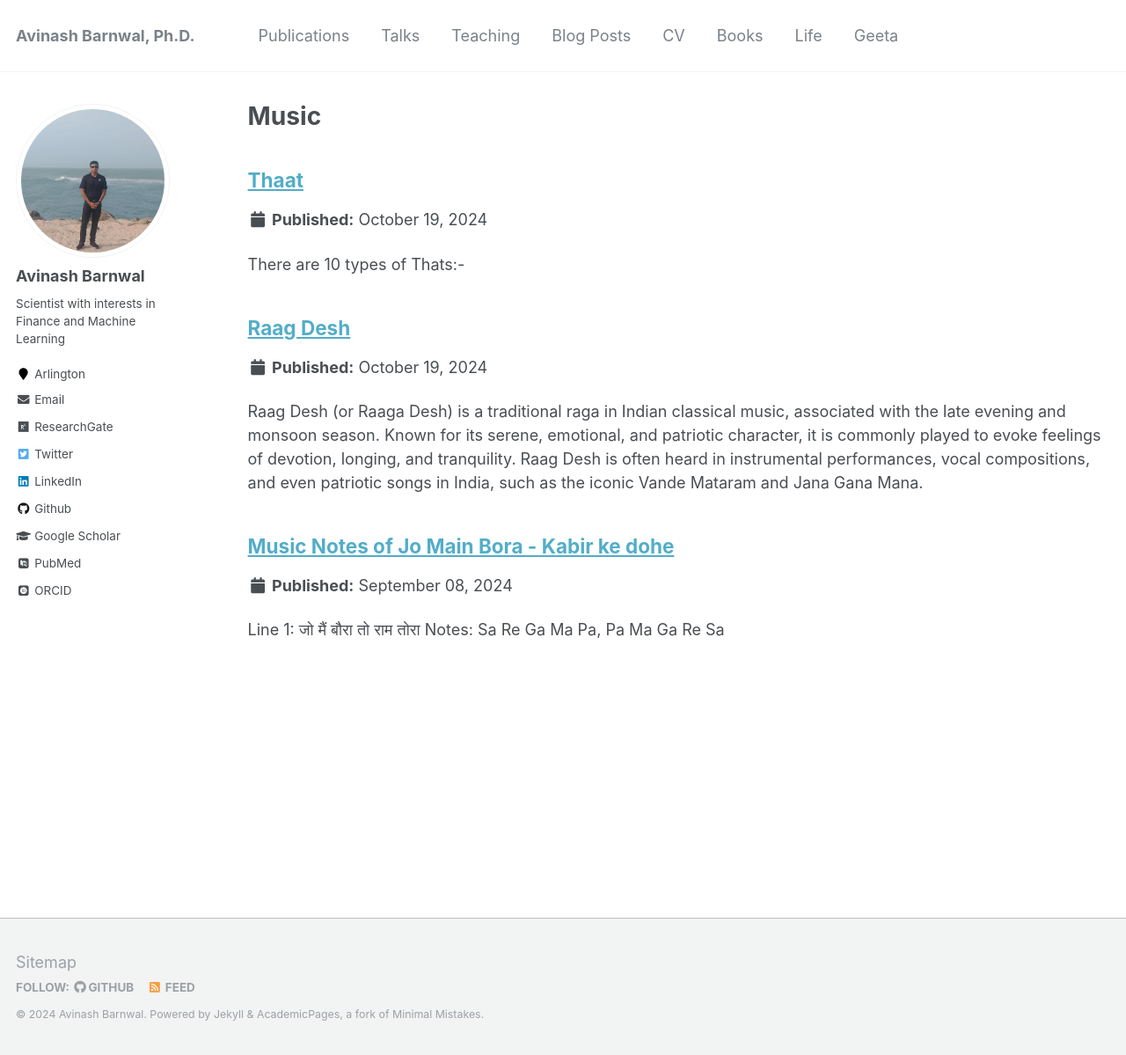
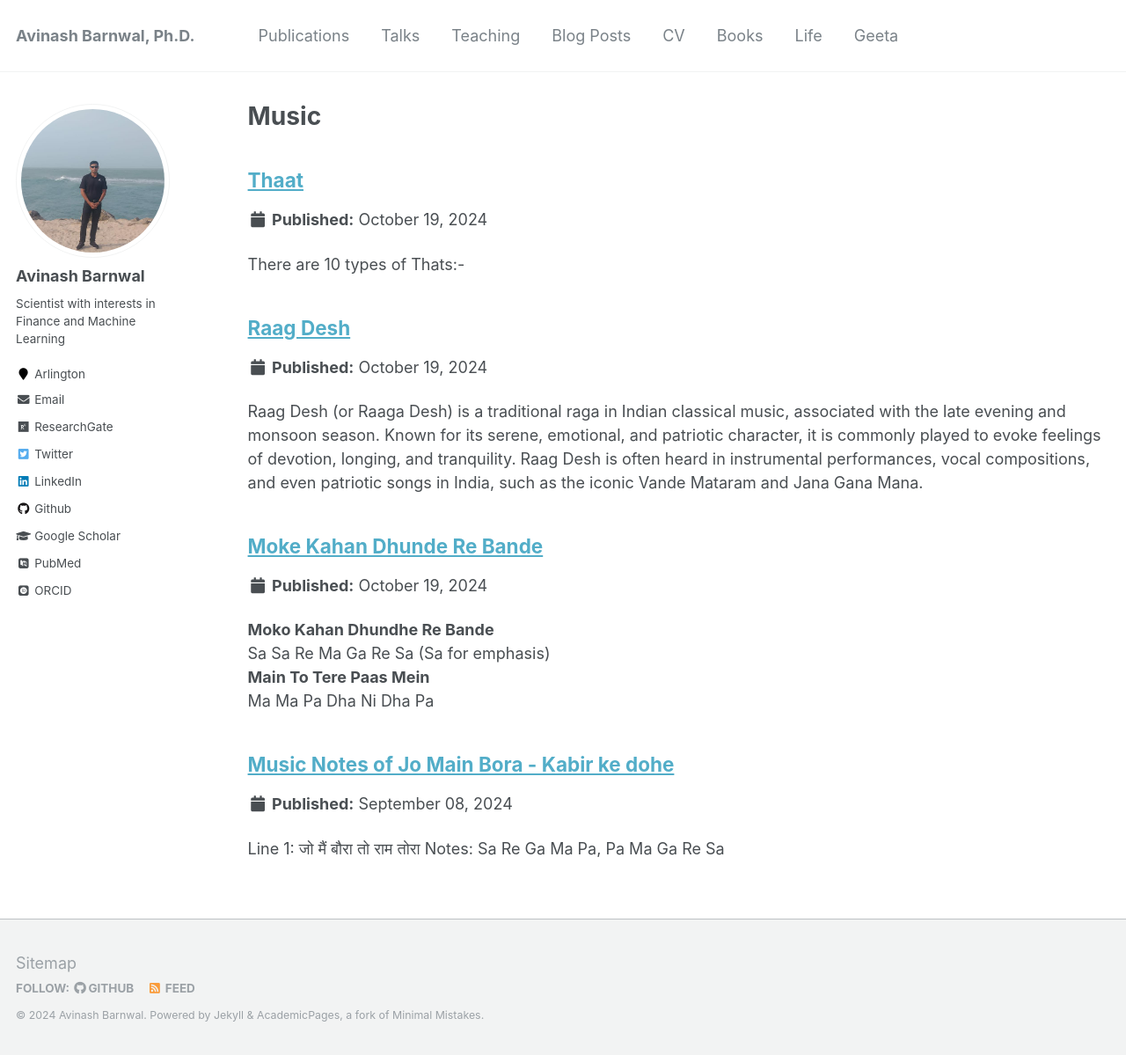
Before and after one commit to avinashbarnwal/avinashbarnwal.github.io, a Jekyll site: the page built from _pages/music.html, in a window 1280 px wide and 1199 px high. Shown: the whole window at 88% size. Built offline with Jekyll 4.4.1, drawn with Linux system fonts in a browser that asks for light colours; some web fonts are replaced.

Commit message:
Update moke_kahan_dhundhe.md

```diff
--- a/_music/moke_kahan_dhundhe.md
+++ b/_music/moke_kahan_dhundhe.md
@@ -1,3 +1,11 @@
+---
+title: "Moke Kahan Dhunde Re Bande"
+collection: music
+type: "Non-Fictional"
+permalink: /music/moke_kahan_dhunde
+date: 2024-10-19
+---
+
 **Moko Kahan Dhundhe Re Bande**
 Sa Sa Re Ma Ga Re Sa (Sa for emphasis)
 **Main To Tere Paas Mein**
```
